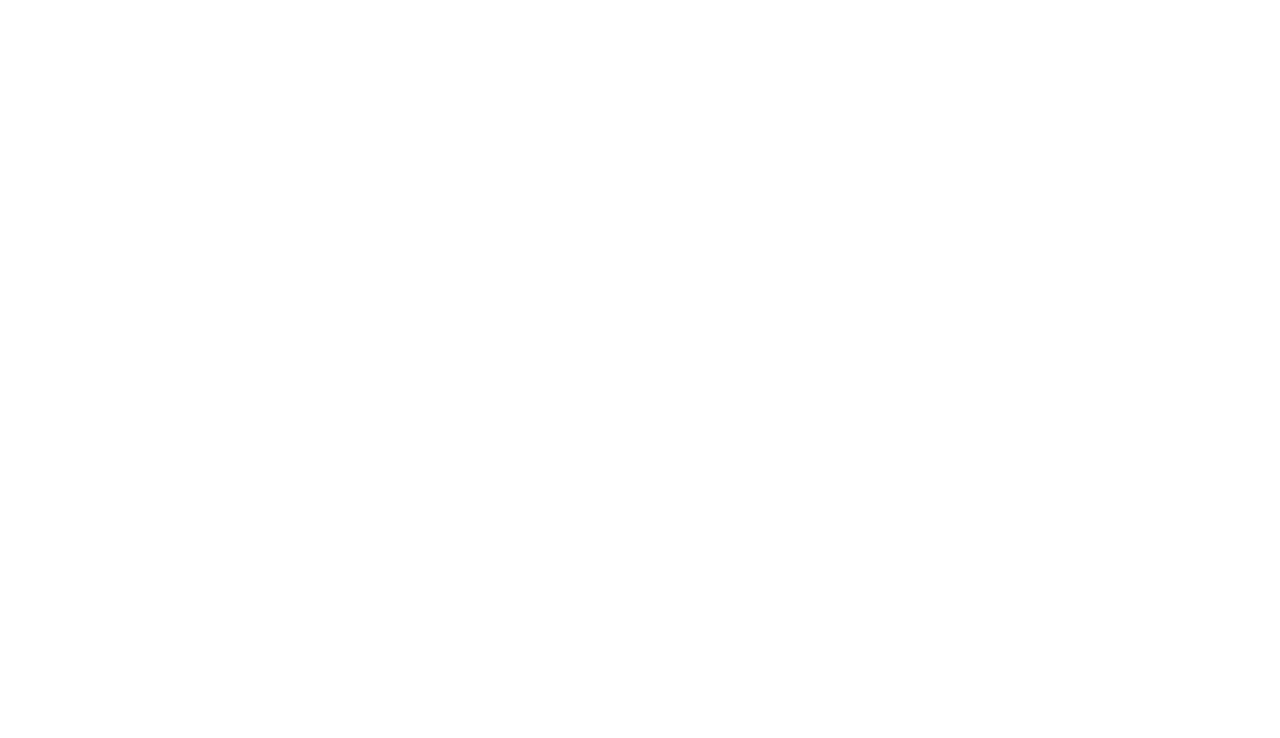
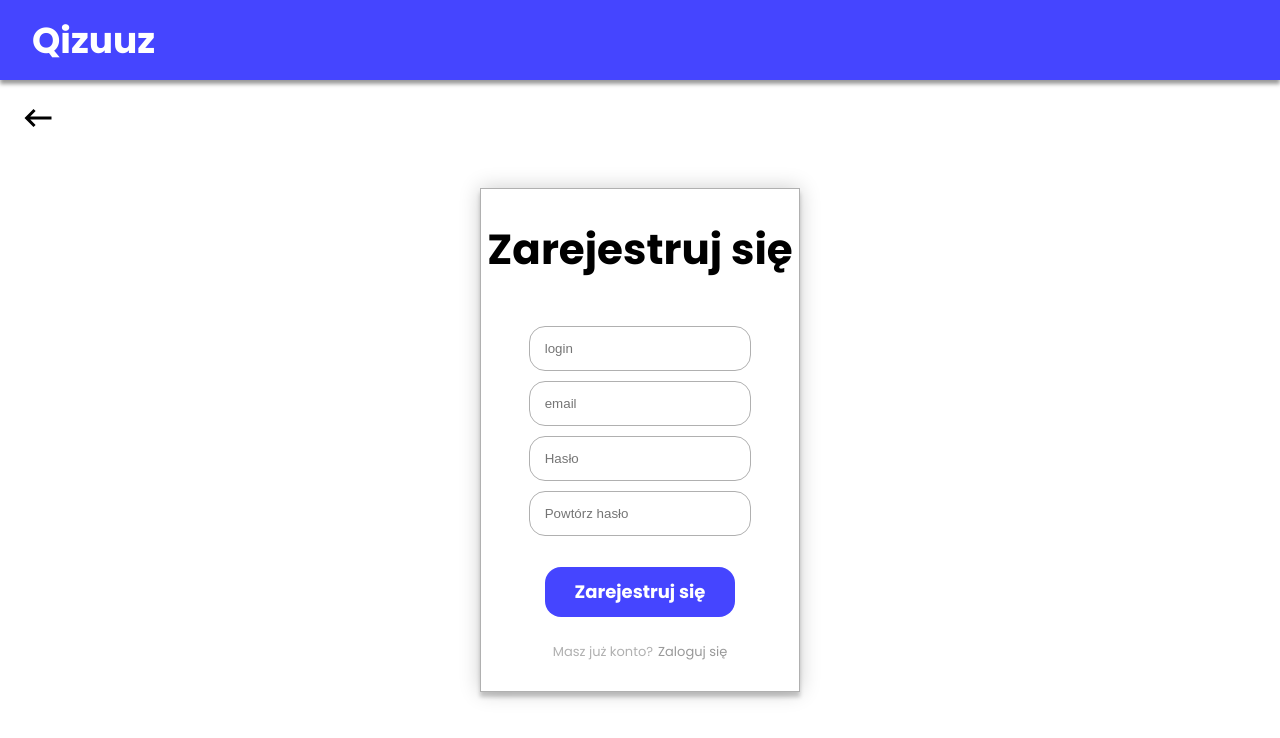
Before and after one commit to PSmigielski/vocabulary-testing-frontend, a React (Create React App) app: page /register in a window 1280 px wide. Shown: the top 738 px of the page. Built offline with nearby package versions, Linux system fonts and the light colour scheme.

Commit message:
add RegisterForm view

```diff
--- a/src/App.js
+++ b/src/App.js
@@ -3,6 +3,7 @@
 import "./App.scss";
 import Home from "./views/Home";
 import LoginForm from "./views/LoginForm";
+import RegisterForm from "./views/RegisterForm";
 
 function App() {
   const location = useLocation();
@@ -14,6 +15,9 @@
       <Route path="/login">
         <LoginForm />
       </Route>
+      <Route path="/register">
+        <RegisterForm />
+      </Route>
     </Switch>
   );
 }
--- /dev/null
+++ b/src/views/RegisterForm/index.js
@@ -0,0 +1,79 @@
+import React from "react";
+import "./index.scss";
+import Nav from "../../components/Nav";
+import { Link } from "react-router-dom";
+import Arrow from "../../components/Arrow";
+import Form from "../../components/Form";
+import FormInput from "../../components/FormInput";
+import useInput from "../../hooks/useInput.js";
+
+const RegisterForm = () => {
+  const [email, bindEmail] = useInput("");
+  const [login, bindLogin] = useInput("");
+  const [password1, bindPassword1] = useInput("");
+  const [password2, bindPassword2] = useInput("");
+
+  const handleSubmit = (event) => {
+    event.preventDefault();
+    console.log("login:", email);
+    console.log("email:", login);
+    console.log("password1:", password1);
+    console.log("password2:", password2);
+  };
+  return (
+    <div className="registerWrapper">
+      <Nav />
+      <div className="container">
+        <Link to="/">
+          <Arrow absolute="true" />
+        </Link>
+        <Form
+          wrapperHeight={"70%"}
+          formHeight={"60%"}
+          label="Zarejestruj się"
+          messages="Register"
+          handleSubmit={handleSubmit}
+        >
+          <FormInput
+            data={{
+              type: "text",
+              name: "login",
+              placeholder: "login",
+              required: true,
+            }}
+            {...bindLogin}
+          />
+          <FormInput
+            data={{
+              type: "email",
+              name: "email",
+              placeholder: "email",
+              required: true,
+            }}
+            {...bindEmail}
+          />
+          <FormInput
+            data={{
+              type: "password",
+              name: "password1",
+              placeholder: "Hasło",
+              required: true,
+            }}
+            {...bindPassword1}
+          />
+          <FormInput
+            data={{
+              type: "password",
+              name: "password2",
+              placeholder: "Powtórz hasło",
+              required: true,
+            }}
+            {...bindPassword2}
+          />
+        </Form>
+      </div>
+    </div>
+  );
+};
+
+export default RegisterForm;
--- /dev/null
+++ b/src/views/RegisterForm/index.scss
@@ -0,0 +1,38 @@
+$mainColor: #4545ff;
+  @font-face {
+  font-family: Poppins-Bold;
+  src: url('../../assets/fonts/Poppins-Bold.ttf');
+  }
+  @font-face {
+    font-family: Poppins-Regular;
+    src: url('../../assets/fonts/Poppins-Regular.ttf');
+  }
+  .registerWrapper{
+    width: 100vw;
+    height: 100vh;
+    display: flex;
+    justify-content: space-around;
+    align-items: center;
+    flex-direction: column;
+    .nav{
+      background-color: $mainColor;
+      width: 100%;
+      min-height: 10%;
+      display: flex;
+      justify-content: space-around;
+      align-items: center;
+      box-shadow: 0px 4px 4px rgba(0,0,0,0.4);
+      .nav__container{
+        width: 95%;
+      }
+    }
+    .container{
+      position: relative;
+      height: 90%;
+      width: 100%;
+      display: flex;
+      justify-content: center;
+      align-items: center;
+      flex-direction: column;
+    }
+  }
```
Also changed, not shown: 1 other file (tests, documents, lock files or other folders).
